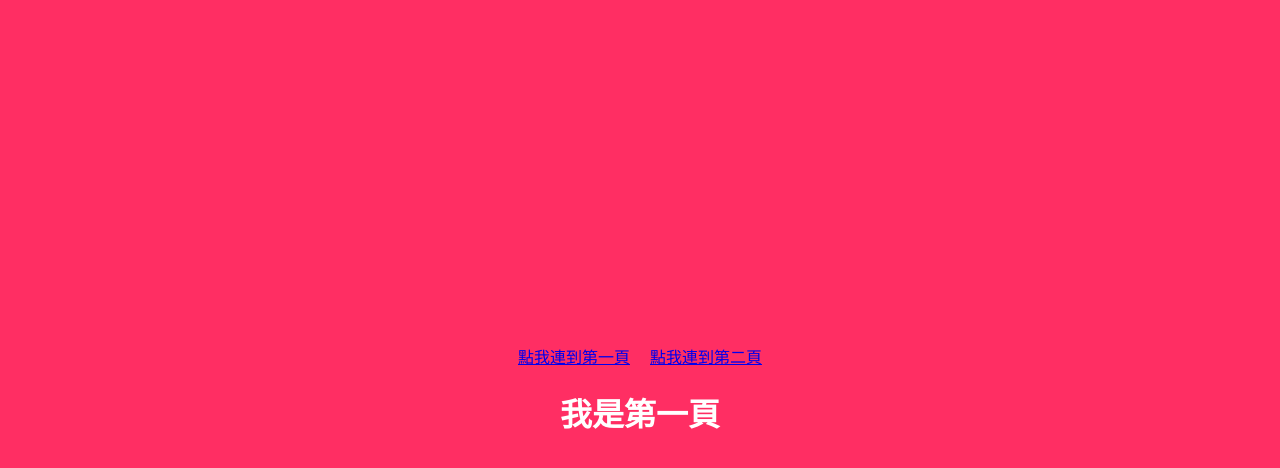
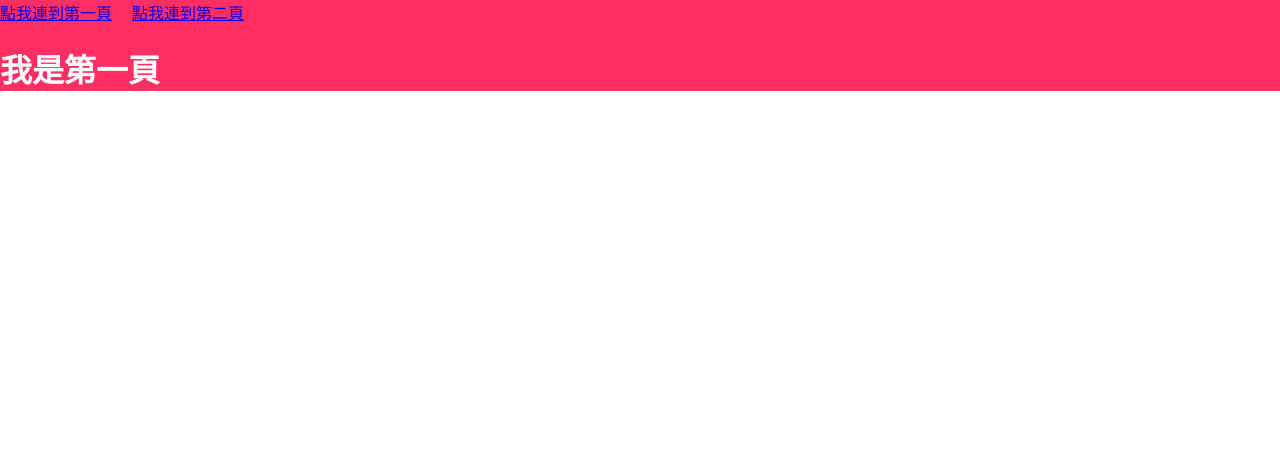
Before and after one commit to lamteng/My_React, a React (Create React App) app: page / in a window 1280 px wide. Shown: the top 468 px of the page. Built offline with nearby package versions, Linux system fonts and the light colour scheme.

Commit message:
added css file

```diff
--- /dev/null
+++ b/src/Layout.css
@@ -0,0 +1,8 @@
+.Layout{
+    width:100vw;
+    height:100vh;
+    display: flex;
+    align-items:center;
+    justify-content:center;
+    flex-direction:column;
+}
--- a/src/Layout.js
+++ b/src/Layout.js
@@ -1,15 +1,10 @@
 import React from 'react';
 import {Link} from 'react-router-dom';
+import "./Layout.css";
+
 const Layout=(props)=>{
     const StyleSheet={
-        width:"100vw",
-        height:"100vh",
-        backgroundColor:(props.location.pathname==="/")?"#FF2E63":"#08D9D6",
-        display: "flex",
-        alignItems:"center",
-        justifyContent:"center",
-        flexDirection:"column"
-    }
+        backgroundColor:(props.location.pathname==="/")?"#FF2E63":"#08D9D6",    }
     return(
         <div style={StyleSheet}>
             <nav>
```
Also changed, not shown: 1 other file (tests, documents, lock files or other folders).
